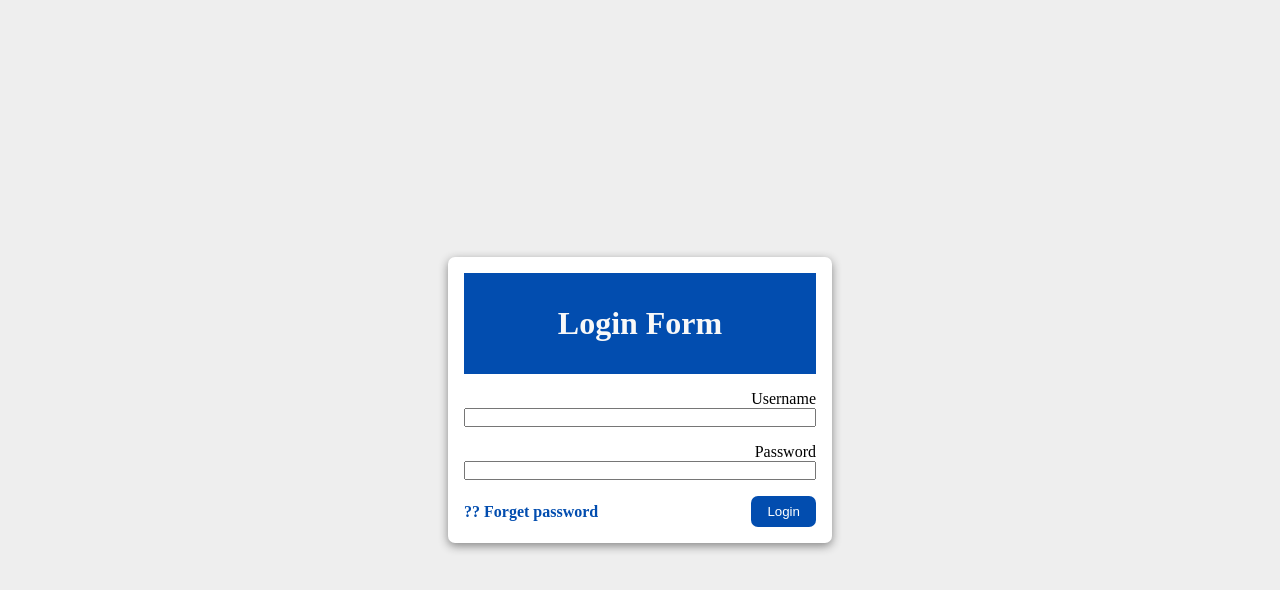
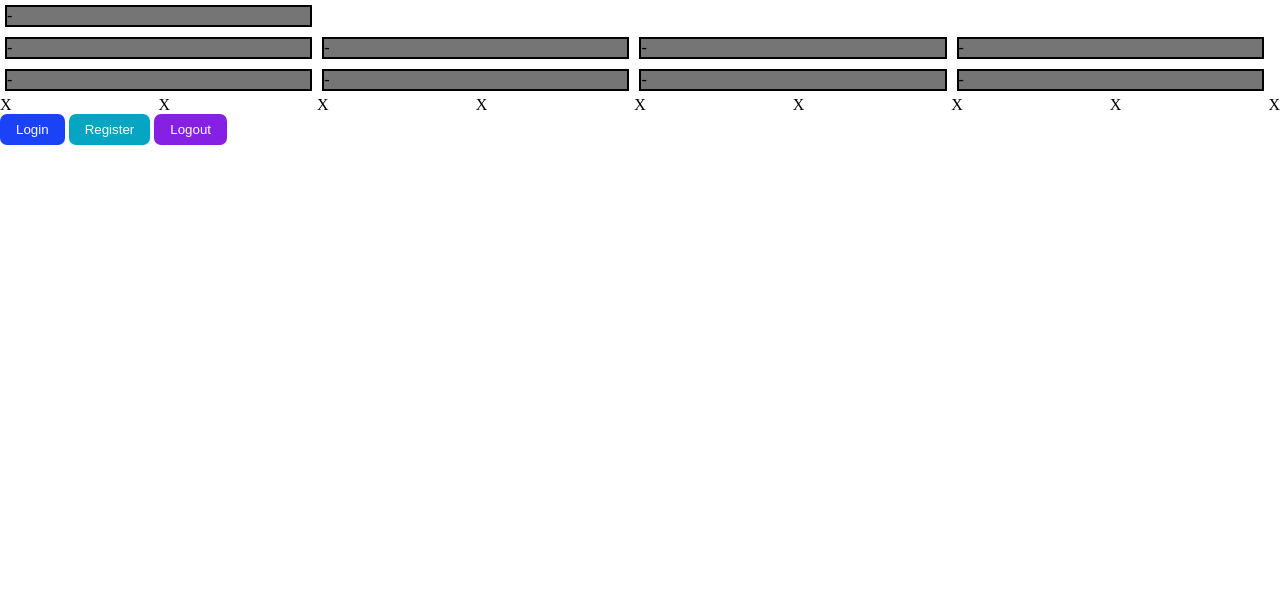
Before and after one commit to apourzare/abbaszadeh, a plain HTML site: page index.html in a window 1280 px wide. Drawn offline with Linux system fonts and the light colour scheme.

Commit message:
Session 003

```diff
--- a/index.html
+++ b/index.html
@@ -1,43 +1,41 @@
 <!DOCTYPE html>
-<html dir="rtl" lang="en">
+<html lang="en">
 <head>
     <meta charset="UTF-8">
     <meta http-equiv="X-UA-Compatible" content="IE=edge">
     <meta name="viewport" content="width=device-width, initial-scale=1.0">
+    <title>Document</title>
     <link rel="stylesheet" href="style.css">
-    <title>Flex Box</title>
 </head>
 <body>
-    <!-- <div class="wrapper">
-        <div>1</div>
-        <div>2</div>
-        <div>3</div>
-        <div>4</div>
-        <div>5</div>
-        <div>6</div>
-        <div>7</div>
-        <div>8</div>
-        <div>9</div>
-    </div> -->
-    <div class="main">
-        <div class="login">
-            <h1>Login Form</h1>
-            <form action="">
-                <div class="form-group">
-                    <label for="username">Username</label>
-                    <input type="text" name="username" id="">
-                </div>
-                <div class="form-group">
-                    <label for="password">Password</label>
-                    <input type="password" name="password" id="">
-                </div>
-                <div class="form-button">
-                    <a href="#" class="forget">Forget password ??</a>
-                    <button type="submit">Login</button>
-                </div>
 
-            </form>
-        </div>
+    <div class="section-01 d-flex flex-row flex-wrap-reverse">
+        <div>-</div>
+        <div>-</div>
+        <div>-</div>
+        <div>-</div>
+        <div>-</div>
+        <div>-</div>
+        <div>-</div>
+        <div>-</div>
+        <div>-</div>
+    </div>
+
+    <div class="d-flex flex-row-reverse justify-content-between">
+        <div>X</div>
+        <div>X</div>
+        <div>X</div>
+        <div>X</div>
+        <div>X</div>
+        <div>X</div>
+        <div>X</div>
+        <div>X</div>
+        <div>X</div>
+    </div>
+    <div class="">
+        <button class="btn btn-primary">Login</button>
+        <button class="btn btn-secondary">Register</button>
+        <button class="btn btn-info">Logout</button>
     </div>
 
 </body>
--- a/style.css
+++ b/style.css
@@ -1,82 +1,105 @@
 * {
+    padding: 0;
     margin: 0;
-    padding: 0;
     box-sizing: border-box;
 }
-/* div {
-    font-size: 1.3rem;
-    background-color: #e6e6e6;
-}
-div > div {
-    width: 20px;
-    height: 20px;
-    text-align: center;
-    line-height: 20px;
+
+.section-01 > div {
+    width: 24% !important;
+    margin: 5px;
     border: 2px solid #000000;
+    background-color: #757575;
 }
 
-.wrapper {
-    display: flex;
-    flex-direction: row;
-    justify-content: flex-start;
+.d-flex {
+    display: flex !important;
+}
+
+.flex-row {
+    flex-direction: row !important;
+}
+
+.flex-row-reverse {
+    flex-direction: row-reverse !important;
+}
+
+.flex-column {
+    flex-direction: column !important;
+}
+
+.flex-column-reverse {
+    flex-direction: column-reverse !important;
+}
+
+.justify-content-start {
+    justify-content: flex-start !important;
+}
+
+.justify-content-end {
+    justify-content: flex-end !important;
+}
+
+.justify-content-center {
+    justify-content: center !important;
+}
+
+.justify-content-between {
+    justify-content: space-between !important;
+}
+
+.justify-content-around {
+    justify-content: space-around !important;
+}
+
+.align-items-start {
+    align-items: flex-start;
+}
+
+.align-items-end {
     align-items: flex-end;
-    height: 100vh;
-} */
+}
 
-
-.main {
-    width: 100%;
-    height: 100vh;
-    background-color: #eeeeee;
-    display: flex;
-    justify-content: center;
+.align-items-center {
     align-items: center;
 }
 
-.main .login {
-    width: 30%;
-    background-color: #ffffff;
-    border-radius: 7px;
-    box-shadow: 0px 3px 10px #868686;
-    padding: 1rem;
-}
-.main .login h1 {
-    text-align: center;
-    background-color: #024daf;
-    padding: 2rem;
-    color: #f8f8f8;
-    margin-bottom: 1rem;
-}
-.login form .form-group {
-    display: flex;
-    flex-direction: column;
-    margin-bottom: 1rem;
-}
-.login form .form-button {
-    width: 100%;
-    display: flex;
-    flex-direction: row-reverse;
-    justify-content: space-between;
-    align-items: center;
-}
-.login form button {
-    background-color: #024daf;
-    color: #ffffff;
-    padding: .5rem 1rem;
-    border-radius: 7px;
-    border: none;
+.flex-wrap {
+    flex-wrap: wrap !important;
 }
 
-.login form button:hover {
-    background-color: #014399;
+.flex-wrap-reverse {
+    flex-wrap: wrap-reverse !important;
 }
 
-.forget {
-    text-decoration: none;
-    color: #024daf;
-    font-weight: bold;
+/* ******************************************** */
+.btn {
+    padding: .5rem 1rem;
+    border: none;
+    border-radius: 7px;
+}
+.btn-primary {
+    background-color: #1a42f6 !important;
+    color: #ffffff;
 }
 
-.forget:hover {
-    color: #014399;
+.btn-primary:hover {
+    background-color: #1035db !important;
 }
+
+.btn-secondary {
+    background-color: #06a6c2 !important;
+    color: #ffffff;
+}
+
+.btn-secondary:hover {
+    background-color: #025e94 !important;
+}
+
+.btn-info {
+    background-color: #8621e4 !important;
+    color: #ffffff;
+}
+
+.btn-info:hover {
+    background-color: #6912bb !important;
+}
```
